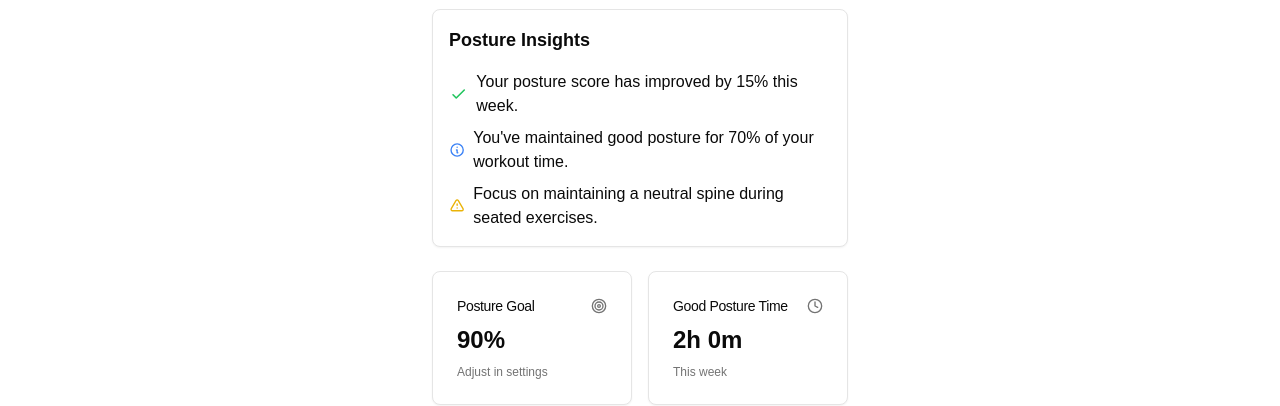
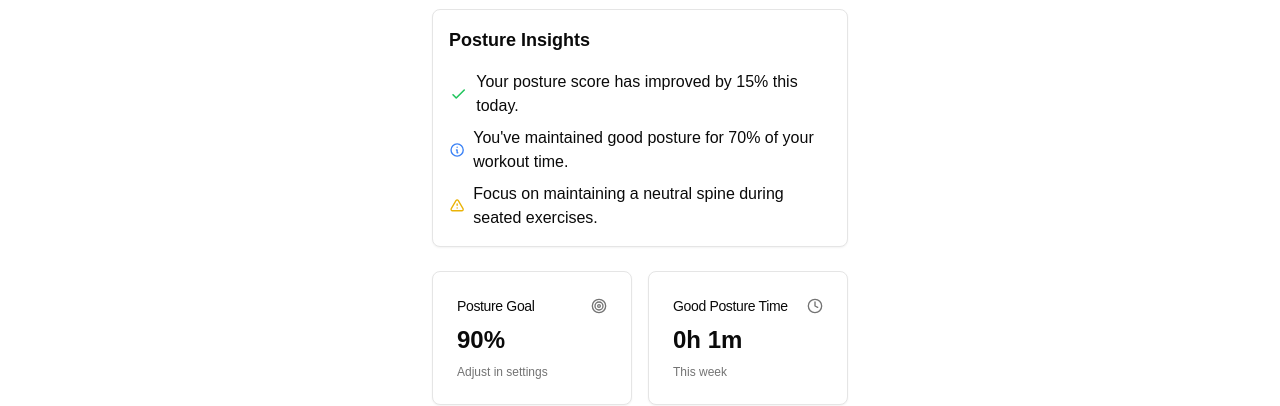
Before and after one commit to zhuyuntong/fitness-app, a Next.js app: page /posture-monitoring in a window 1280 px wide. Shown: the part 803-1209 px from the top of the page. Built offline with nearby package versions, Linux system fonts and the light colour scheme.

Commit message:
Update ar-overlay and dynamic score simulation

```diff
--- a/components/posture-monitoring.tsx
+++ b/components/posture-monitoring.tsx
@@ -1,26 +1,21 @@
 'use client'
 
 import { useState } from "react"
-import { useRouter } from "next/navigation"
 import Link from "next/link"
 import {
-  ArrowLeft, Activity, Home, Smartphone,
-  Trophy, Target, Clock, Calendar, ChevronRight
+  Activity, Home, Smartphone,
+  Trophy, Target, Clock, ChevronRight
 } from 'lucide-react'
 import { Button } from "@/components/ui/button"
 import { Card, CardContent, CardHeader, CardTitle } from "@/components/ui/card"
 import { Progress } from "@/components/ui/progress"
-import { cn } from "@/lib/utils"
 import { LineChart, Line, XAxis, YAxis, CartesianGrid, Tooltip, ResponsiveContainer, Legend } from 'recharts'
-import { Select, SelectTrigger, SelectValue, SelectContent, SelectItem } from "@/components/ui/select"
-import PostureTrends from "@/components/posture-trends"
 
 export default function PostureMonitoring() {
-  const router = useRouter()
-  const [currentPostureScore, setCurrentPostureScore] = useState(85)
-  const [postureGoal, setPostureGoal] = useState(90)
-  const [timeInGoodPosture, setTimeInGoodPosture] = useState(7200) // 秒
-  const [timeRange, setTimeRange] = useState('week')
+  const [currentPostureScore] = useState(85)
+  const [postureGoal] = useState(90)
+  const [timeInGoodPosture] = useState(75)
+  const [timeRange] = useState('today')
 
   const formatTime = (seconds: number) => {
     const hours = Math.floor(seconds / 3600)
@@ -125,7 +120,7 @@ export default function PostureMonitoring() {
                 <svg className="w-5 h-5 text-blue-500" fill="none" viewBox="0 0 24 24" stroke="currentColor">
                   <path strokeLinecap="round" strokeLinejoin="round" strokeWidth={2} d="M13 16h-1v-4h-1m1-4h.01M21 12a9 9 0 11-18 0 9 9 0 0118 0z" />
                 </svg>
-                <span>You've maintained good posture for 70% of your workout time.</span>
+                <span>You&apos;ve maintained good posture for 70% of your workout time.</span>
               </li>
               <li className="flex items-center space-x-2">
                 <svg className="w-5 h-5 text-yellow-500" fill="none" viewBox="0 0 24 24" stroke="currentColor">
--- a/components/ui/textarea.tsx
+++ b/components/ui/textarea.tsx
@@ -3,7 +3,9 @@ import * as React from "react"
 import { cn } from "@/lib/utils"
 
 export interface TextareaProps
-  extends React.TextareaHTMLAttributes<HTMLTextAreaElement> {}
+  extends React.TextareaHTMLAttributes<HTMLTextAreaElement> {
+  error?: boolean;
+}
 
 const Textarea = React.forwardRef<HTMLTextAreaElement, TextareaProps>(
   ({ className, ...props }, ref) => {
```
